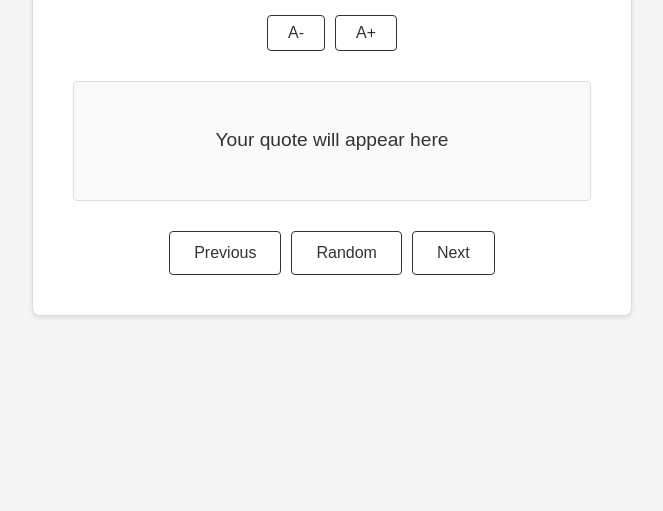
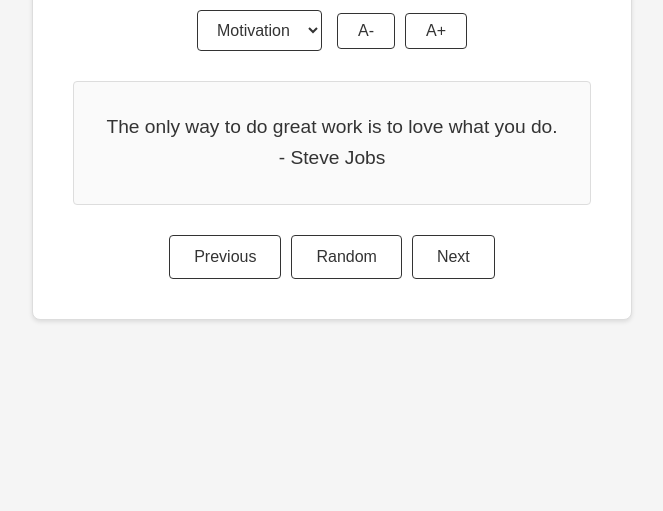
Before and after one commit to praya-sh/demo-quotegen, a plain HTML site: page index.html in a window 1280 px wide. Shown: the part 289-800 px from the top of the page, without its empty margins (308-971 px from the left). Drawn offline with Linux system fonts and the light colour scheme.

Commit message:
Add categories functionality

```diff
--- a/index.html
+++ b/index.html
@@ -10,13 +10,21 @@
     <div class="container">
         <h1>Quote Generator</h1>
 
-        <div class="font-controls">
-            <button class="font-btn" id="decreaseFont">A-</button>
-            <button class="font-btn" id="increaseFont">A+</button>
+        <div class="controls">
+            <select class="category-select" id="categorySelect">
+                <option value="motivation">Motivation</option>
+                <option value="science">Science</option>
+                <option value="wisdom">Wisdom</option>
+            </select>
+
+            <div class="font-controls">
+                <button class="font-btn" id="decreaseFont">A-</button>
+                <button class="font-btn" id="increaseFont">A+</button>
+            </div>
         </div>
 
         <div class="quote-display">
-            <p class="quote-text" id="quoteText">Your quote will appear here</p>
+            <p class="quote-text" id="quoteText"></p>
         </div>
 
         <div class="navigation">
--- a/styles.css
+++ b/styles.css
@@ -30,11 +30,32 @@ h1 {
     color: #333;
 }
 
+.controls {
+    display: flex;
+    flex-wrap: wrap;
+    gap: 15px;
+    margin-bottom: 20px;
+    align-items: center;
+    justify-content: center;
+}
+
+.category-select {
+    padding: 10px 15px;
+    border: 1px solid #333;
+    border-radius: 4px;
+    background: white;
+    color: #333;
+    font-size: 16px;
+    cursor: pointer;
+}
+
+.category-select:hover {
+    background: #f0f0f0;
+}
+
 .font-controls {
     display: flex;
     gap: 10px;
-    justify-content: center;
-    margin-bottom: 20px;
 }
 
 .font-btn {
@@ -100,6 +121,10 @@ h1 {
         font-size: 1.5em;
     }
 
+    .controls {
+        flex-direction: column;
+    }
+
     .nav-btn {
         flex: 1;
         min-width: 100px;
```
